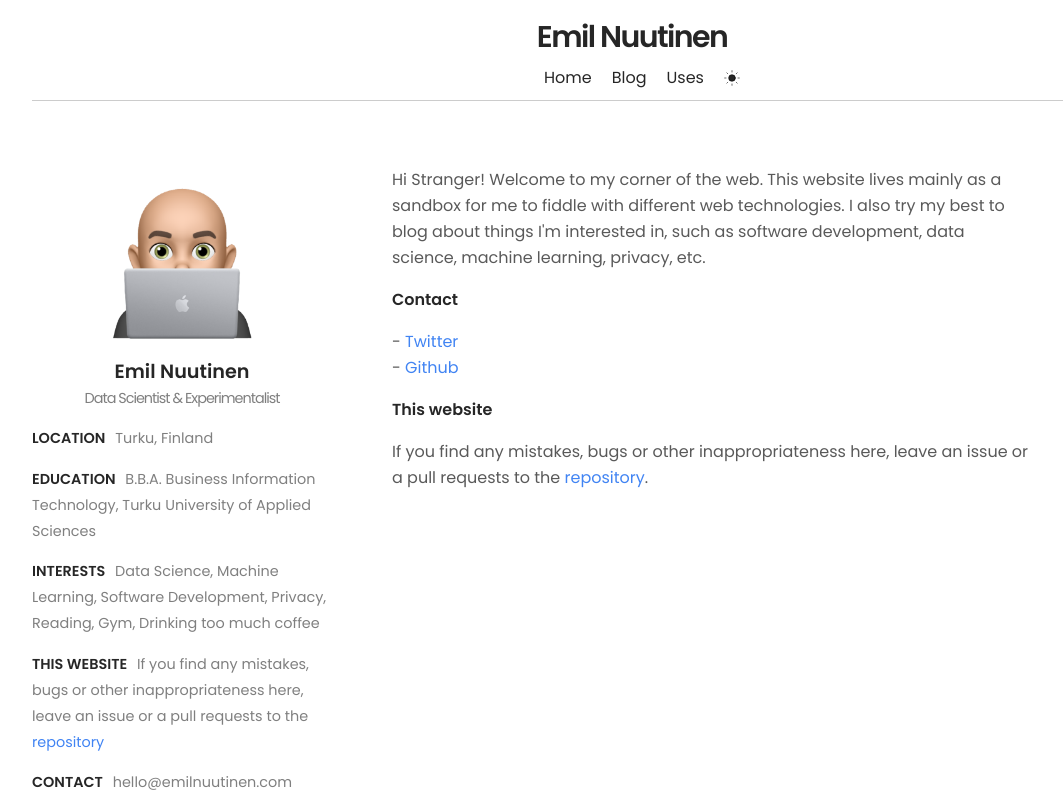
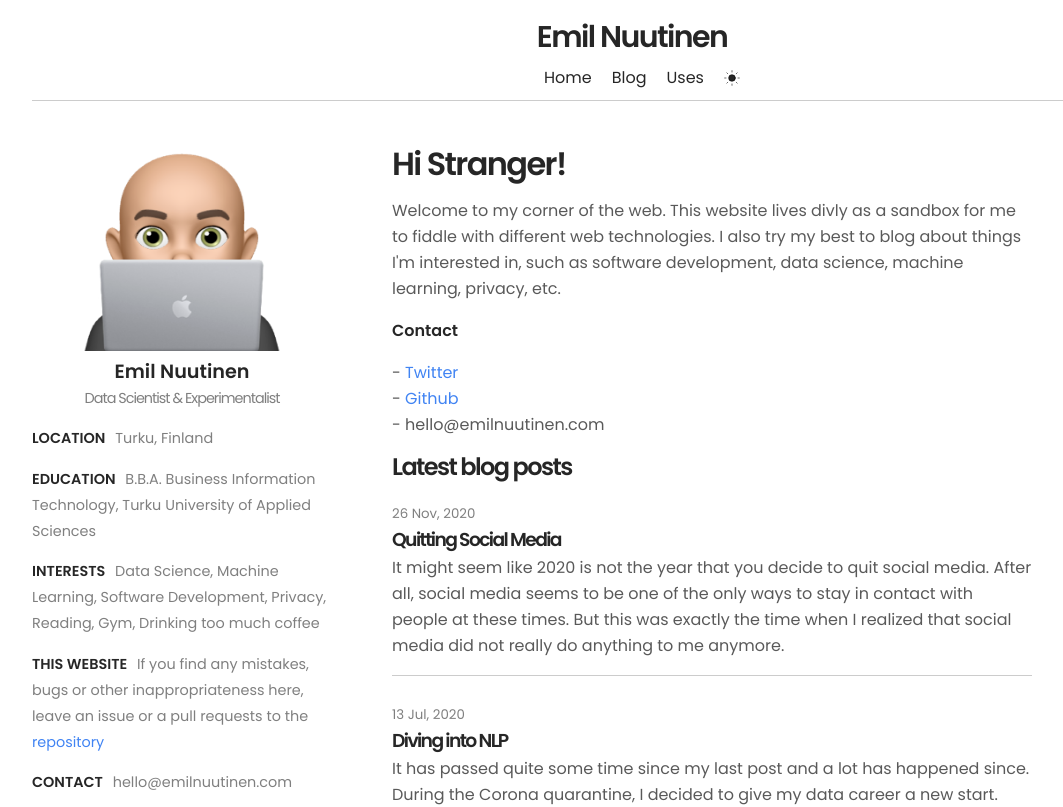
Before and after one commit to emilrwx/emilrwx_website, a Next.js app: page / in a window 1280 px wide. Shown: the top 807 px of the page, without its empty margins (8-1071 px from the left). Built offline with nearby package versions, Linux system fonts and the light colour scheme.

Commit message:
update content

```diff
--- a/pages/blog.js
+++ b/pages/blog.js
@@ -10,7 +10,7 @@ export default function Blog (props) {
       <Head>
         <title>Blog</title>
       </Head>
-      <main>
+      <div>
         {props.posts.map(function (post, idx) {
           return (
             <div key={idx} className={styles.post}>
@@ -28,7 +28,7 @@ export default function Blog (props) {
             </div>
           )
         })}
-      </main>
+      </div>
     </>
   )
 }
--- a/pages/index.js
+++ b/pages/index.js
@@ -1,23 +1,57 @@
 import Head from 'next/head'
+import Link from 'next/link'
+import styles from '../styles/Blog.module.css'
 
-export default function Home () {
+import { getAllPosts } from '@api'
+
+export default function Home (props) {
   return (
     <>
       <Head>
         <title>Emil Nuutinen</title>
       </Head>
-      <main>
-        <p>Hi Stranger! Welcome to my corner of the web. This website lives mainly as a sandbox for me to fiddle with different web technologies. I also try my best to blog about things I'm interested in, such as software development, data science, machine learning, privacy, etc.</p>
+      <div>
+        <h1>Hi Stranger!</h1>
+        <p>Welcome to my corner of the web. This website lives divly as a sandbox for me to fiddle with different web technologies. I also try my best to blog about things I'm interested in, such as software development, data science, machine learning, privacy, etc.</p>
 
         <b>Contact</b>
         <ul>
           <li><a href='https://twitter.com/EmilNuutinen'>Twitter</a></li>
           <li><a href='https://github.com/emilnuutinen'>Github</a></li>
+          <li>hello@emilnuutinen.com</li>
         </ul>
 
-        <b>This website</b>
-        <p>If you find any mistakes, bugs or other inappropriateness here, leave an issue or a pull requests to the <a href='https://github.com/emilnuutinen/emilnuutinen_website'>repository</a>.</p>
-      </main>
+        <h2>Latest blog posts</h2>
+
+        {props.posts.map(function (post, idx) {
+          return (
+            <div key={idx} className={styles.post}>
+              <small className={styles.date}>
+                {post.date}
+              </small>
+              <h3 className={styles.blogHeader}>
+                <Link href={'/posts/' + post.slug}>
+                  {post.title}
+                </Link>
+              </h3>
+              <p className={styles.excerpt}>
+                {post.excerpt}
+              </p>
+            </div>
+          )
+        })}
+
+      </div>
     </>
   )
 }
+
+export async function getStaticProps () {
+  const allPosts = await getAllPosts()
+  allPosts.sort((a, b) => new Date(b.date) - new Date(a.date))
+  return {
+    props: {
+      posts: allPosts
+    }
+  }
+}
--- a/pages/now.js
+++ b/pages/now.js
@@ -6,9 +6,9 @@ export default function About () {
       <Head>
         <title>Now</title>
       </Head>
-      <main>
+      <div>
         <h2>Now</h2>
-      </main>
+      </div>
     </>
   )
 }
--- a/styles/Blog.module.css
+++ b/styles/Blog.module.css
@@ -1,6 +1,5 @@
 .post {
   margin-bottom: 25px;
-  max-width: 640px;
   border-bottom: 1px solid var(--shadow);
 }
 
```
Also changed, not shown: pages/uses.js (renamed from pages/tech.js, +4 -4 lines), public/me.png, 1 other file (tests, documents, lock files or other folders).
